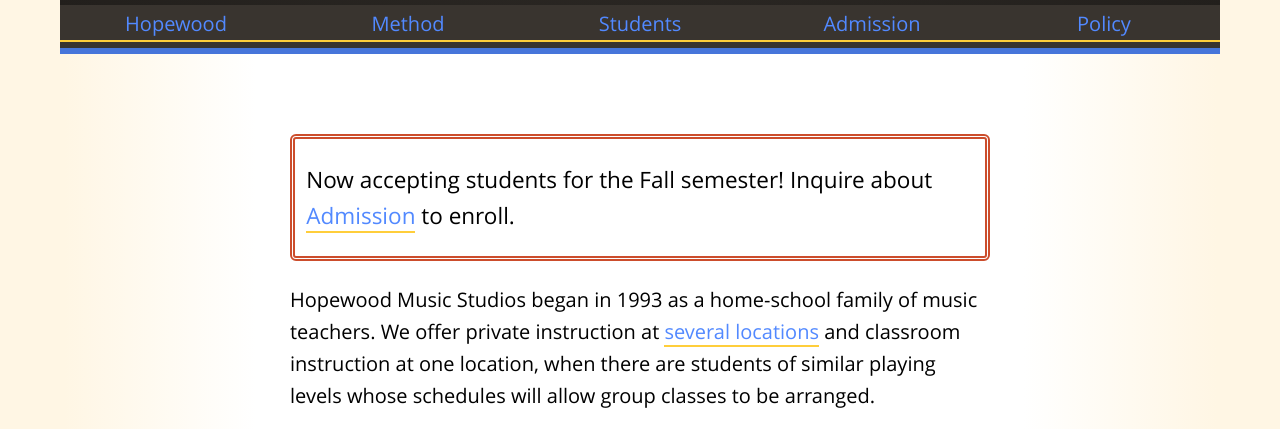
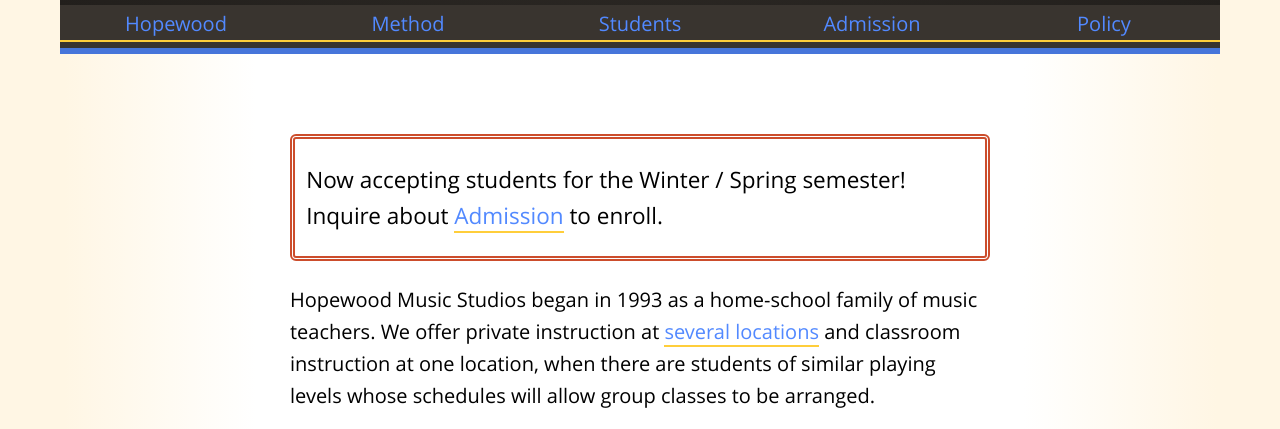
Before and after one commit to benforshey/hopewood-studios.com, a website: page index.html in a window 1280 px wide. Shown: the part 348-777 px from the top of the page. Drawn offline with nearby package versions, Linux system fonts and the light colour scheme; some packages are replaced by stand-ins of ours; a web font is replaced by a local one.

Commit message:
Update Semester

```diff
--- a/index.html
+++ b/index.html
@@ -87,7 +87,8 @@
         <section class="block" id="hopewood">
            <h2 class="visuallyHidden">Hopewood Music Studios</h2>
             <p class="visualCallout">
-                Now accepting students for the Fall semester! Inquire about <a class="js-scroll nav-in-text" href="#admission">Admission</a> to enroll.
+                Now accepting students for the Winter / Spring semester!
+                Inquire about <a class="js-scroll nav-in-text" href="#admission">Admission</a> to enroll.
             </p>
             <p>
                 Hopewood Music Studios began in 1993 as a home-school family of music teachers&period; We offer private instruction at <a class="js-scroll nav-in-text" href="#map">several locations</a> and classroom instruction at one location, when there are students of similar playing levels whose schedules will allow group classes to be arranged&period;
```
